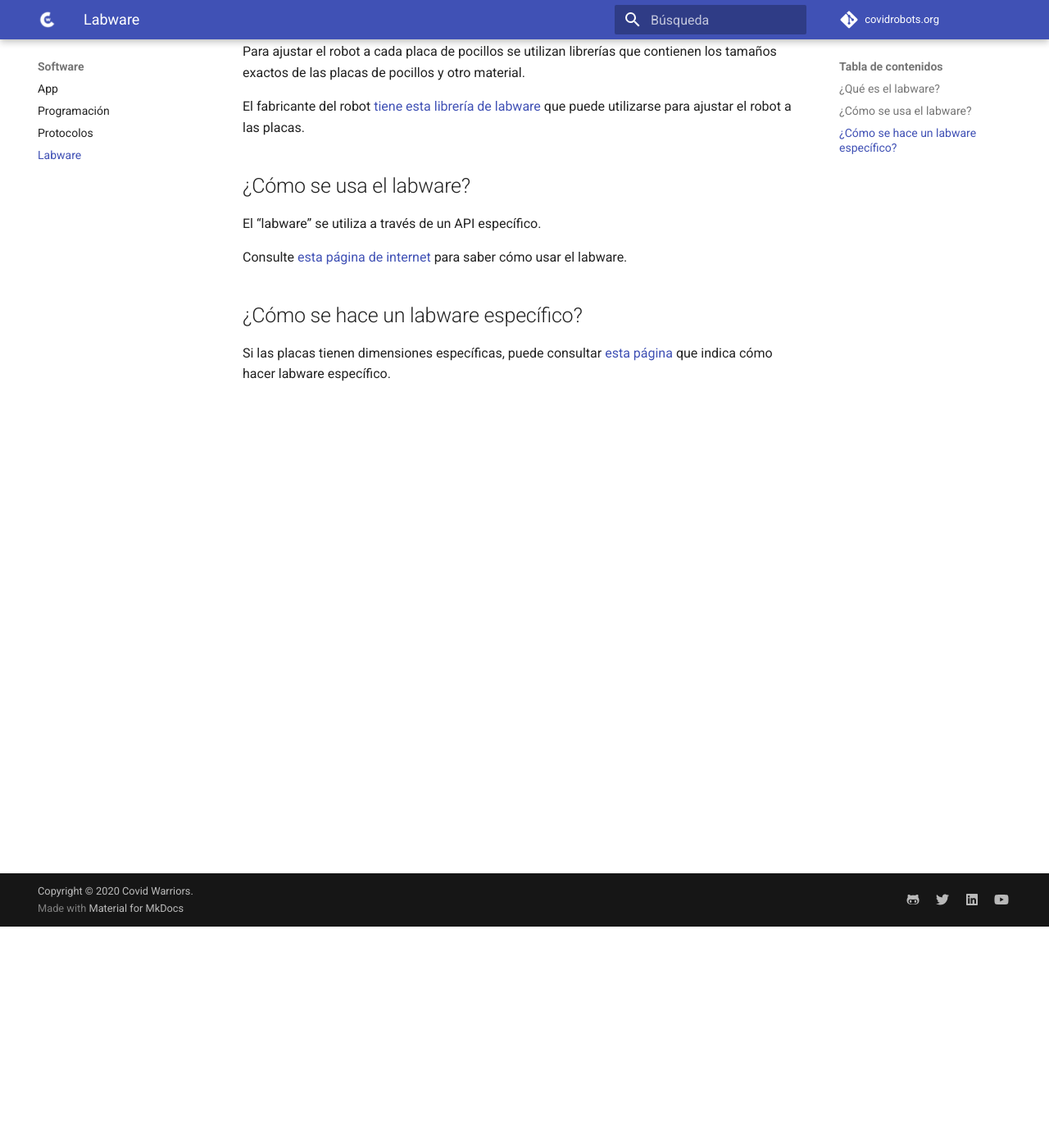
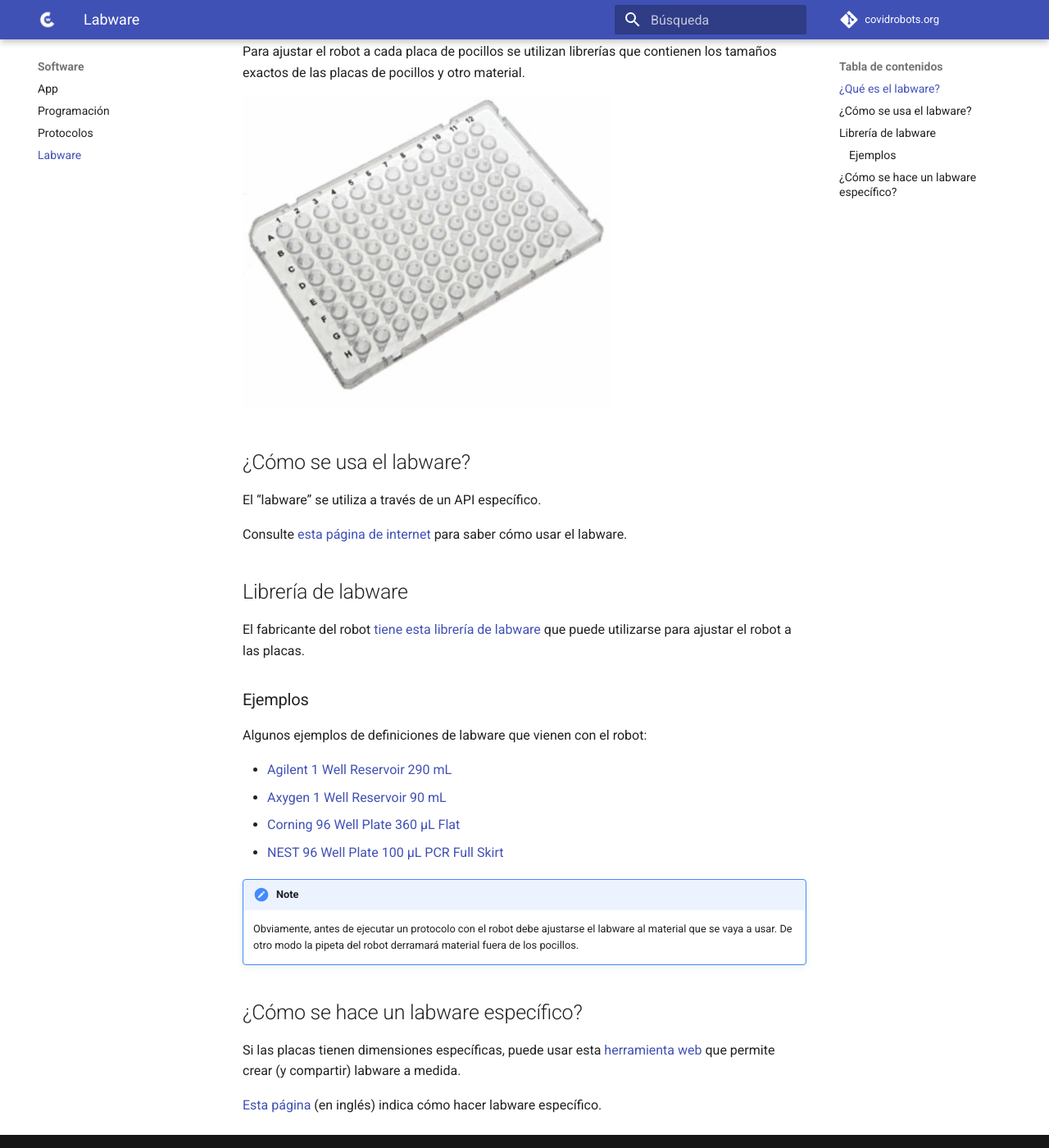
Before and after one commit to vieiro/covidrobots.org, an MkDocs documentation site: the page built from docs/software/labware.md, in a window 1280 px wide and 1400 px high, scrolled down 270 px. Shown: the whole window at 82% size. Built offline with MkDocs 1.6.1 and Material for MkDocs 9.7.7, drawn with Linux system fonts in a browser that asks for light colours; comment, search, counter and statistics services are not loaded.

Commit message:
Más material

```diff
--- a/docs/software/labware.md
+++ b/docs/software/labware.md
@@ -7,8 +7,7 @@ Hay multitud de placas de pocillos y elementos en un laboratorio de un hospital.
 Para ajustar el robot a cada placa de pocillos se utilizan librerías que contienen
 los tamaños exactos de las placas de pocillos y otro material.
 
-El fabricante del robot [tiene esta librería de labware](https://labware.opentrons.com/)
-que puede utilizarse para ajustar el robot a las placas.
+![Una placa de pocillos](/assets/images/hardware/pocillos.jpg)
 
 ## ¿Cómo se usa el labware?
 
@@ -16,7 +15,31 @@ El "labware" se utiliza a través de un API específico.
 
 Consulte [esta página de internet](https://support.opentrons.com/en/articles/3136507-using-the-labware-library) para saber cómo usar el labware.
 
+## Librería de labware
+
+El fabricante del robot [tiene esta librería de labware](https://labware.opentrons.com/)
+que puede utilizarse para ajustar el robot a las placas.
+
+### Ejemplos
+
+Algunos ejemplos de definiciones de labware que vienen con el robot:
+
+- [Agilent 1 Well Reservoir 290 mL](https://labware.opentrons.com/agilent_1_reservoir_290ml/)
+- [Axygen 1 Well Reservoir 90 mL](https://labware.opentrons.com/axygen_1_reservoir_90ml/)
+- [Corning 96 Well Plate 360 µL Flat](https://labware.opentrons.com/corning_96_wellplate_360ul_flat/)
+- [NEST 96 Well Plate 100 µL PCR Full Skirt](https://labware.opentrons.com/nest_96_wellplate_100ul_pcr_full_skirt/)
+
+!!! note
+    Obviamente, antes de ejecutar un protocolo con el robot debe ajustarse el labware al
+    material que se vaya a usar. De otro modo la pipeta del robot derramará material fuera
+    de los pocillos.
+
+
+
+
 ## ¿Cómo se hace un labware específico?
 
-Si las placas tienen dimensiones específicas, puede consultar [esta página](https://support.opentrons.com/en/articles/3136504-creating-custom-labware-definitions) que indica cómo
-hacer labware específico.
+Si las placas tienen dimensiones específicas, puede usar esta [herramienta web](https://labware.opentrons.com/create) que permite crear (y compartir) labware a medida.
+
+[Esta página](https://support.opentrons.com/en/articles/3136504-creating-custom-labware-definitions)
+(en inglés) indica cómo hacer labware específico.
--- a/mkdocs.yml
+++ b/mkdocs.yml
@@ -55,7 +55,6 @@ markdown_extensions:
       custom_checkbox: true
   - pymdownx.tabbed
   - pymdownx.tilde
-  - markdown.extensions.admonition
   - markdown.extensions.attr_list
   - markdown.extensions.meta
   - extra
```
Also changed, not shown: docs/index.md (+11 -2 lines), docs/assets/images/hardware/pocillos.jpg, docs/assets/images/hardware/punta.jpg.
